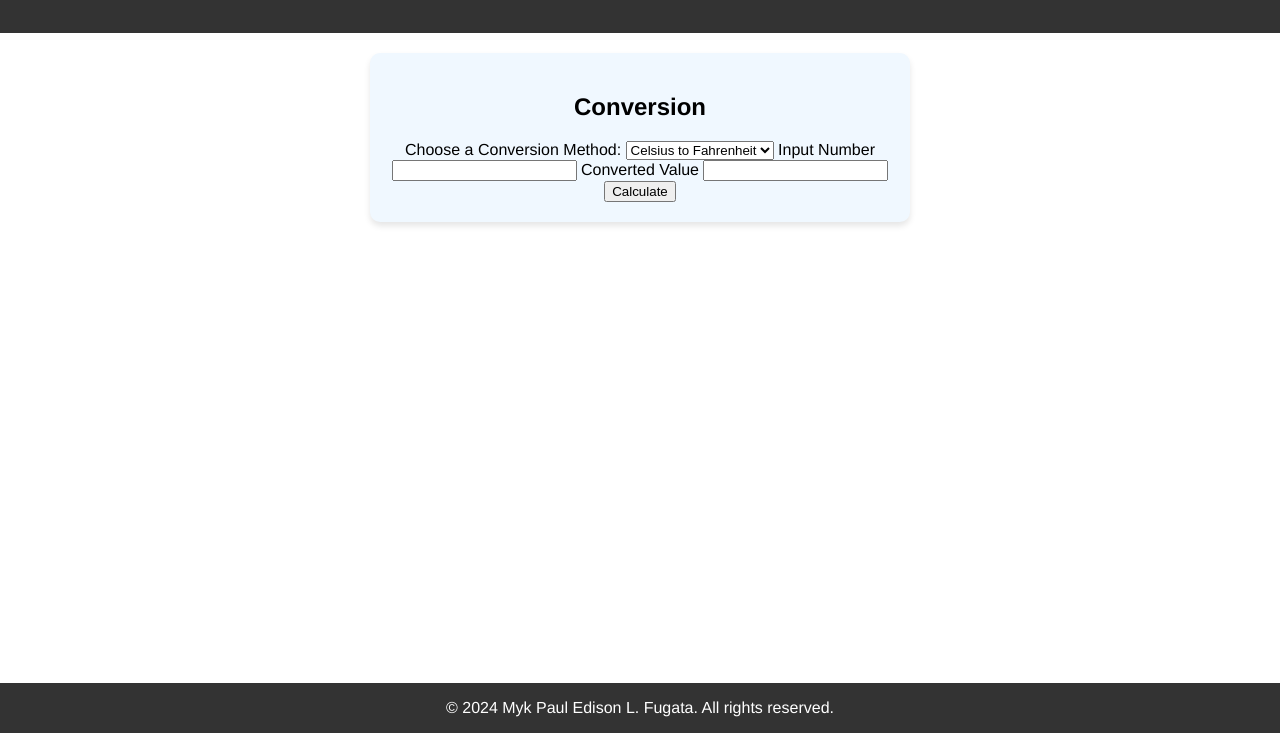
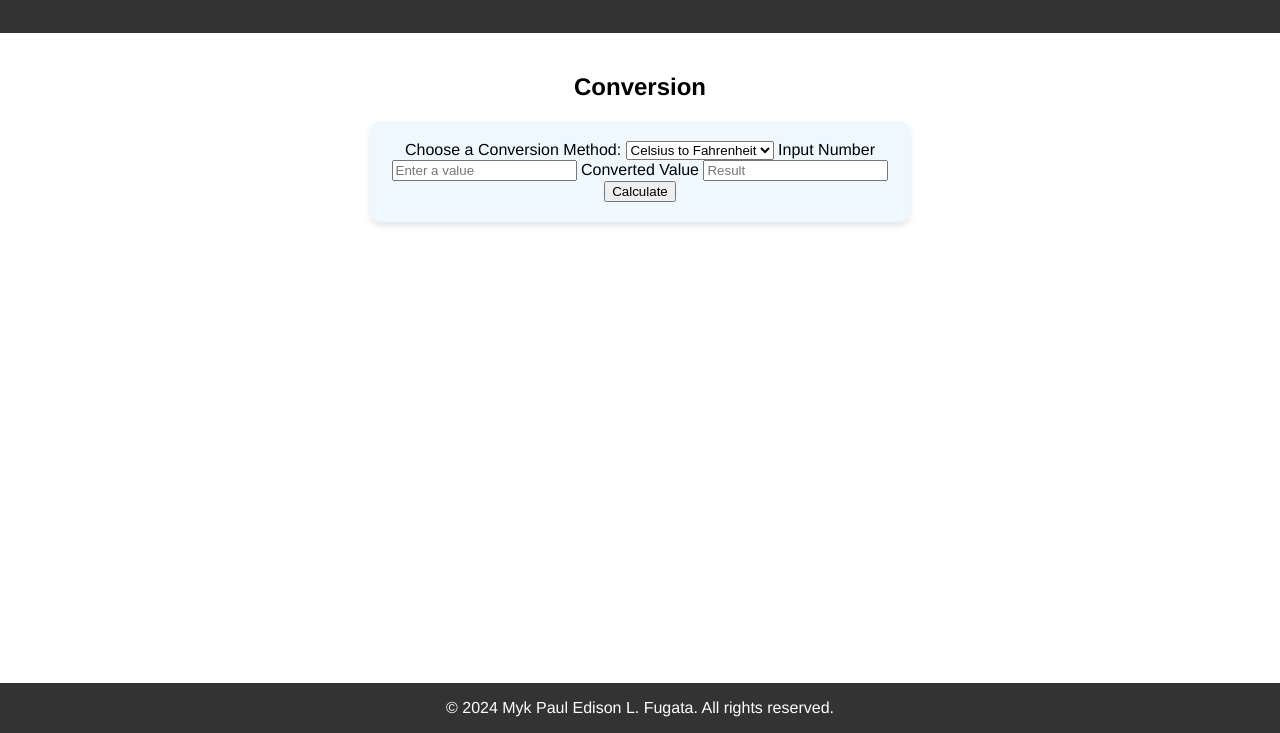
Before and after one commit to maiku10010/ITC, a plain HTML site: page conversion.html in a window 1280 px wide. Shown: the part 67-800 px from the top of the page. Drawn offline with Linux system fonts and the light colour scheme.

Commit message:
Update conversion.html

```diff
--- a/conversion.html
+++ b/conversion.html
@@ -15,10 +15,10 @@
         </nav>
     </header>
 
-
     <main>
-        <div class="content center">
+        <div class="content">
             <h2>Conversion</h2>
+            <div class="center">
                 <label for="conversion">Choose a Conversion Method:</label>
                 <select name="method" id="conversion">
                     <option value="celToFah">Celsius to Fahrenheit</option>
@@ -28,12 +28,13 @@
                 </select>
 
                 <label for="number">Input Number</label>
-            <input type="number" id="number">
+                <input type="number" id="number" placeholder="Enter a value">
 
                 <label for="converted">Converted Value</label>
-            <input type="number" id="converted" readonly>
+                <input type="number" id="converted" readonly placeholder="Result">
 
                 <button onclick="convertFunction()">Calculate</button>
+            </div>
         </div>
     </main>
 
```
Lines whose indentation alone changed are shown as unchanged.
